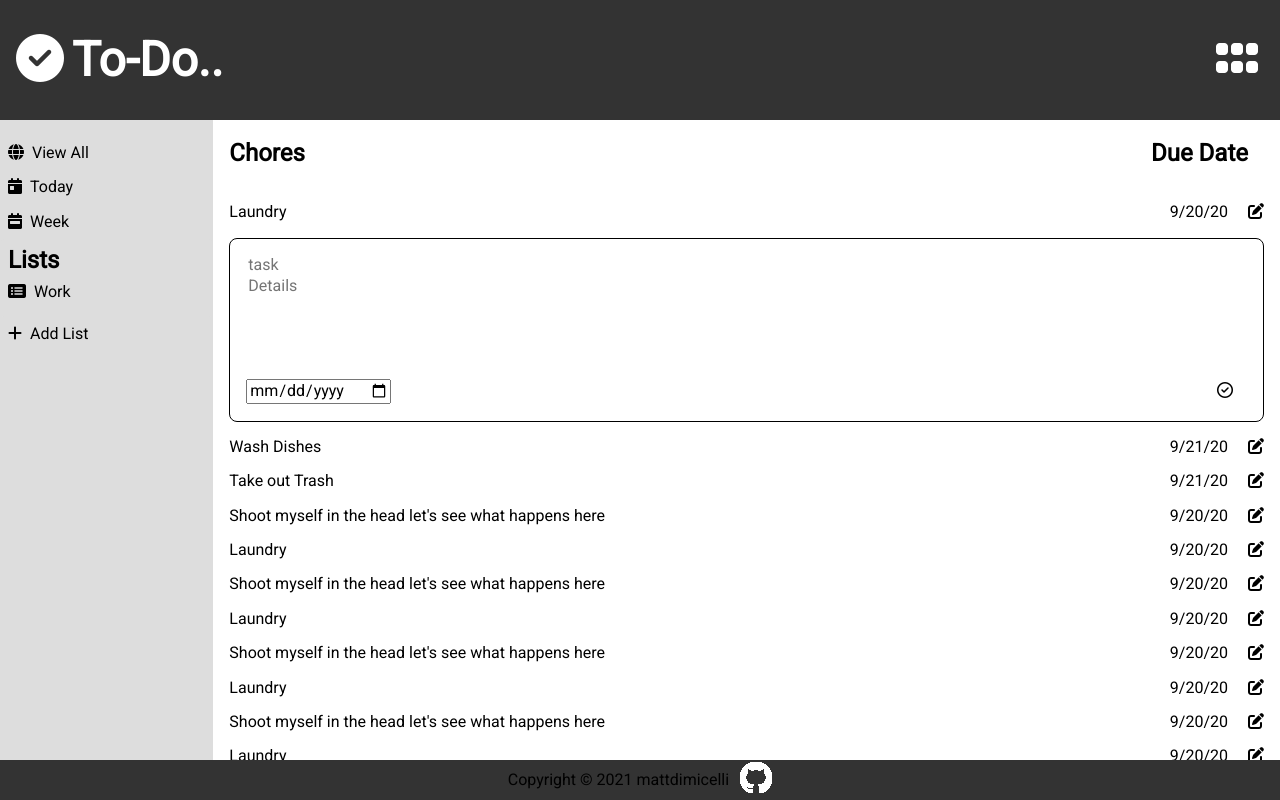
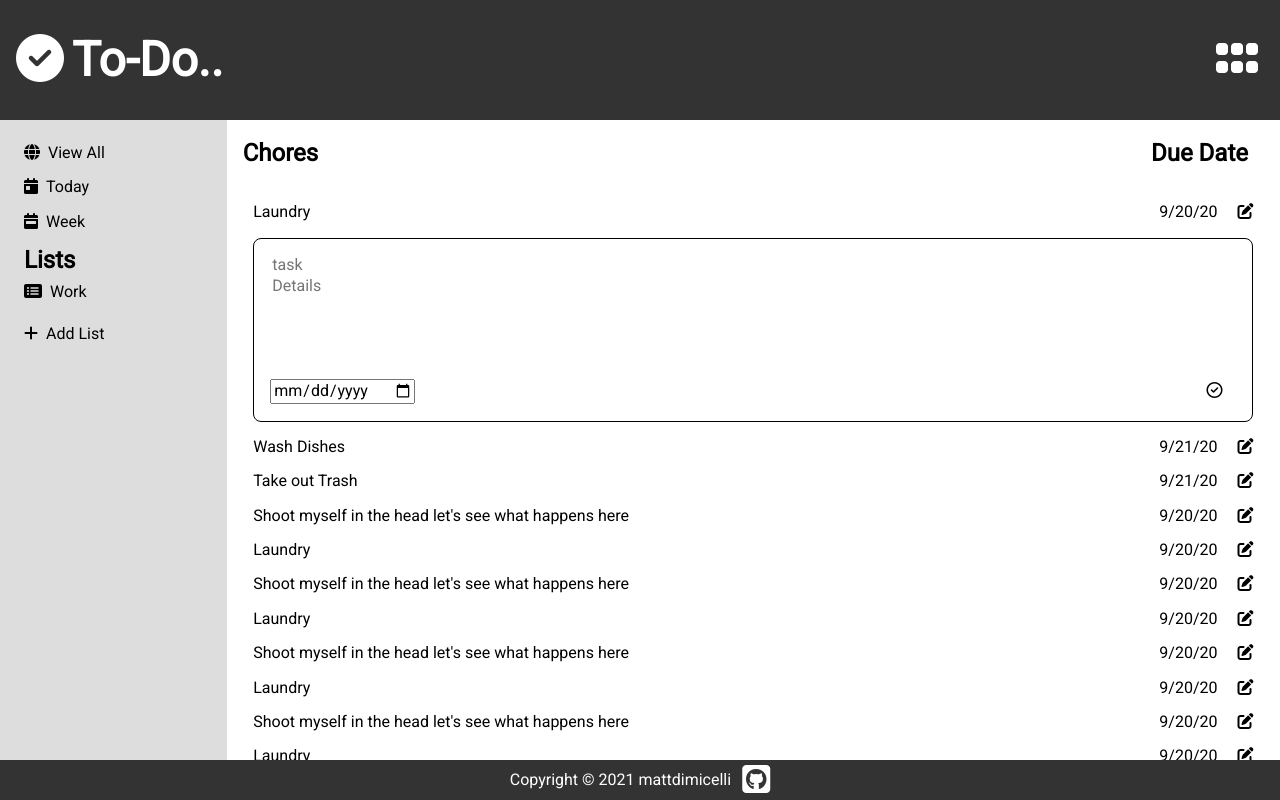
Before and after one commit to mattdimicelli/No_Framework_Todo_List_Using_BaaS, a website: page index.html in a window 1280 px wide. Drawn offline with Linux system fonts and the light colour scheme.

Commit message:
fixed some styles including hover state for menu, width of list items

```diff
--- a/index.html
+++ b/index.html
@@ -21,15 +21,15 @@
     </header>
     <div class="main-container">
         <ul class="menu">
-            <li><i class="fas fa-globe"></i>View All</li>
-            <li><i class="fas fa-calendar-day"></i>Today</li>
-            <li><i class="fas fa-calendar-week"></i>Week</li>
+            <li class="menu-btn"><i class="fas fa-globe"></i>View All</li>
+            <li class="menu-btn"><i class="fas fa-calendar-day"></i>Today</li>
+            <li class="menu-btn"><i class="fas fa-calendar-week"></i>Week</li>
             <li class="list-label">Lists
                 <ul>
-                    <li class="list"><i class="fas fa-list-alt"></i>Work</li>
+                    <li class="list menu-btn"><i class="fas fa-list-alt"></i>Work</li>
                 </ul>
             </li>
-            <li><i class="fas fa-plus"></i></i>Add List</li>
+            <li class="menu-btn"><i class="fas fa-plus"></i></i>Add List</li>
         </ul>
         <div class="todo-list-wrapper">
             <div class="column-names">
@@ -185,8 +185,9 @@
     </div>
     <footer>
         <span class="copyright">Copyright © 2021 mattdimicelli</span>
-        <a href="https://github.com/mattdimicelli" target="_blank"><img src="images/GitHub-Mark-32px.png"
-                alt="Github logo" /></a>
+        <a class="github-link" href="https://github.com/mattdimicelli" target="_blank"><i
+                class="fab fa-github-square"></i></a>
+
     </footer>
     </div>
     <script src="scripts/main.js"></script>
--- a/styles/styles.css
+++ b/styles/styles.css
@@ -43,6 +43,7 @@ footer {
 	justify-content: center;
 	left: 0;
 	width: 100%;
+	color: white;
 }
 
 header {
@@ -135,6 +136,9 @@ header {
 
 .todo-item {
 	margin-bottom: 1rem;
+	width: 98%;
+	margin-left: auto;
+	margin-right: auto;
 }
 
 .task-date-btns:hover {
@@ -199,6 +203,18 @@ header {
 	justify-content: space-between;
 }
 
+.github-link,
+.github-link:link,
+.github-link:visited {
+	color: white;
+	font-size: 2rem;
+}
+
+.menu-btn:hover {
+	background-color: var(--middle-color);
+}
+
+
 
 @media only screen and (min-width: 900px) {
 	.menu {
@@ -211,6 +227,7 @@ header {
 		height: 150vh;
 		align-items: center;
 		overflow: hidden;
+		padding-left: 1rem;
 	}
 	.main-container {
 		flex-direction: row;
```
